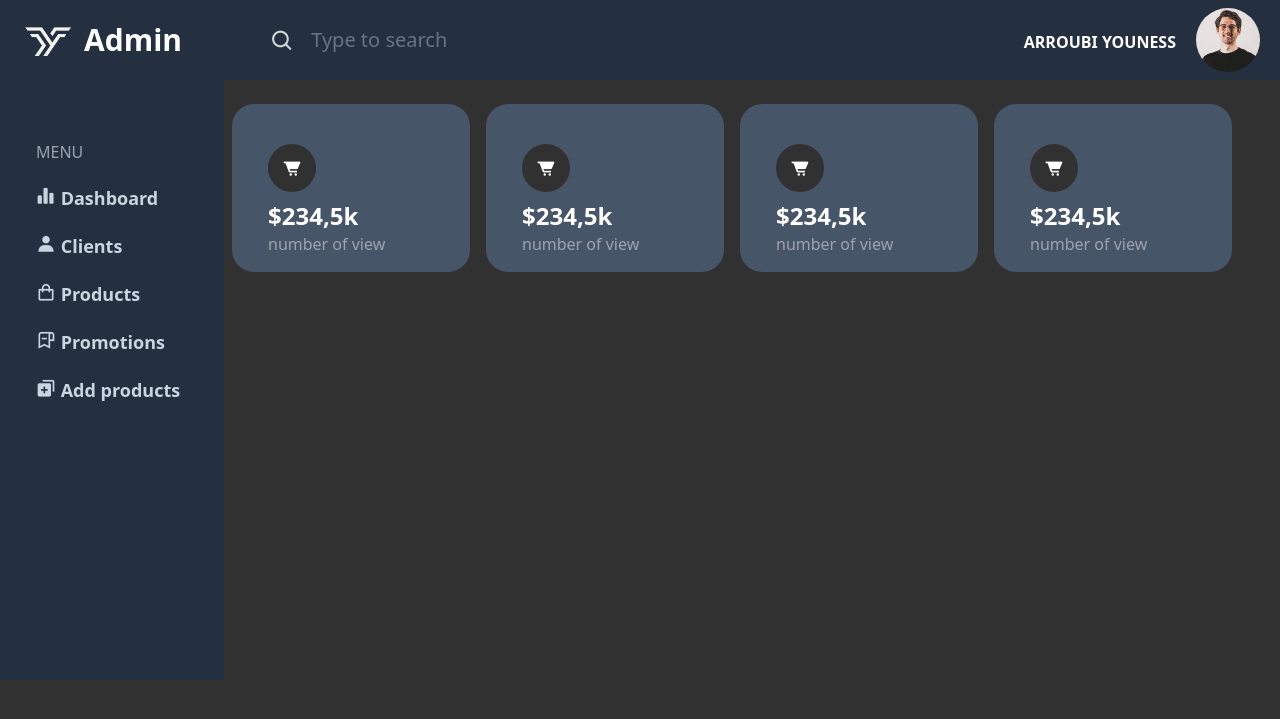
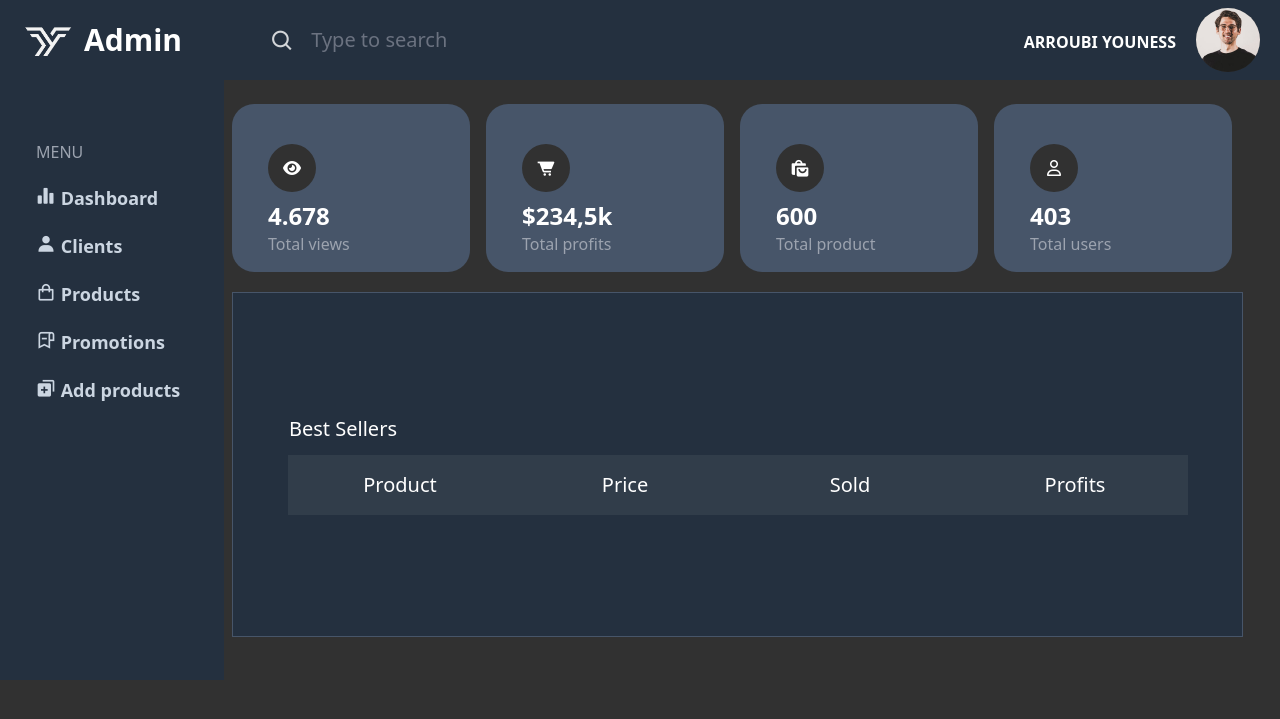
Before and after one commit to younessaitbenyssa/gamingstore, a PHP site: page /public/dashborad.php in a window 1280 px wide. Shown: the top 719 px of the page. Run offline with PHP 8.4, Linux system fonts and the light colour scheme; data that the repository does not hold is empty; some libraries are stand-ins or nearby versions.

Commit message:
commiment

```diff
--- a/public/classes/client.php
+++ b/public/classes/client.php
@@ -93,8 +93,8 @@ class Client {
         $stmt->setFetchMode(PDO::FETCH_ASSOC);
         $stmt->bindParam(':email', $this->getEmail());
         $stmt->execute();
-
         $table = $stmt->fetch();
+        $_SESSION['IDclient']=$table['id'];
          $a=$this->getEmail();
         if ($table && password_verify($this->password, $table['password'])) {
             header("Location: ../hover.php?mail=$a");
--- a/public/classes/product.php
+++ b/public/classes/product.php
@@ -298,7 +298,7 @@
             $i++;
             }
         }
-        function displayPrdPaymnt (){
+        function displayPrdPaymnt ($id){
             $query = "
             SELECT
             products.productname AS name,
@@ -310,10 +310,10 @@
             products
             JOIN
             cart ON products.prdid = cart.product_cart_id;
+            where customer_id = ?
             ";
-            $statement = $this->pdo->query($query);
-
-
+            $statement = $this->pdo->prepare($query);
+            $statement->execute([$id]);
             $result = $statement->fetchAll(PDO::FETCH_ASSOC);
             $total=0;
             foreach ($result as $vari) {
@@ -421,8 +421,42 @@
             $ins->execute();
             $result = $ins->fetchAll(PDO::FETCH_ASSOC);
             return $result;
+       }
 
-
+       function topsellers(){
+            $ins = $this->pdo->prepare("
+                                        SELECT products.productname as prod,
+                                        products.price as prix,
+                                        products.imglink as link,
+                                        SUM(quantity) AS total_quantity_sold
+                                        FROM commande_produits
+                                        INNER JOIN products
+                                        ON commande_produits.product_id = products.prdid
+                                        GROUP BY product_id
+                                        ORDER BY total_quantity_sold DESC LIMIT 3;");
+            $ins->execute();
+            $table = $ins->fetchAll();
+            foreach ($table as $vari){
+                $profit = $vari['total_quantity_sold']*$vari['prix'];
+                echo "
+                      <div class='flex justify-around w-[900px] h-[60px]  items-center'>
+                <div class='flex gap-2 w-[225px] '>
+                    <img src='images/".$vari['link']."'  class='w-[50px] h-[50px]'>
+                    <h1 class='text-xl text-white'>".$vari['prod']."</h1>
+                </div>
+                <div class='w-[225px]'>
+                    <h1 class='text-xl text-white text-center'>".$vari['prix']." MAD</h1>
+                </div>
+                <div class='w-[225px]'>
+                    <h1 class='text-xl text-green-500 text-center'>".$vari['total_quantity_sold']."</h1>
+                </div>
+                <div class='w-[225px]'>
+                    <h1 class='text-xl text-blue-500 text-center'>".$profit." MAD</h1>
+                </div>
+                </div>
+                <div class='line mx-auto w-[88%]' style='color: rgb(71 85 105);'></div>
+                ";
+            }
        }
 
     }
--- a/public/dashborad.php
+++ b/public/dashborad.php
@@ -6,33 +6,59 @@
     <title>Document</title>
     <link rel="stylesheet" href="./styles.css">
     <link href='https://unpkg.com/boxicons@2.1.4/css/boxicons.min.css' rel='stylesheet'>
+    <script src="https://kit.fontawesome.com/233edd5d97.js" crossorigin="anonymous"></script>
 </head>
 <body class="bg-[rgba(49,49,49)]  bg-cover overflow-hidden">
     <?php require './dashbordfix.php' ?>
+    <div class="flex flex-col gap-5">
         <div class="dashbod flex justify-start gap-4 mr-12 mt-6 ">
             <div class="w-[238px] h-[168px] bg-slate-600 flex flex-col rounded-[22px]">
-            <div class="w-12 h-12 bg-[rgba(49,49,49)] flex justify-center items-center rounded-[50px] mt-10 ml-9 "><i class='bx bxs-cart-alt text-white'></i></div>
-            <div class="text-white font-semibold text-2xl ml-9 mt-2">$234,5k</div>
-            <div class="text-gray-400  ml-9 mb-3">number of view</div>
+                <div class="w-12 h-12 bg-[rgba(49,49,49)] flex justify-center items-center rounded-[50px] mt-10 ml-9 text-white"><i class="fa-solid fa-eye"></i></i></div>
+                <div class="text-white font-semibold text-2xl ml-9 mt-2">4.678</div>
+                <div class="text-gray-400  ml-9 mb-3">Total views</div>
             </div>
             <div class="w-[238px] h-[168px] bg-slate-600 flex flex-col rounded-[22px]">
                 <div class="w-12 h-12 bg-[rgba(49,49,49)] flex justify-center items-center rounded-[50px] mt-10 ml-9 "><i class='bx bxs-cart-alt text-white'></i></div>
                 <div class="text-white font-semibold text-2xl ml-9 mt-2">$234,5k</div>
-            <div class="text-gray-400  ml-9 mb-3">number of view</div>
+                <div class="text-gray-400  ml-9 mb-3">Total profits</div>
             </div>
             <div class="w-[238px] h-[168px] bg-slate-600 flex flex-col rounded-[22px]">
-            <div class="w-12 h-12 bg-[rgba(49,49,49)] flex justify-center items-center rounded-[50px] mt-10 ml-9 "><i class='bx bxs-cart-alt text-white'></i></div>
-            <div class="text-white font-semibold text-2xl ml-9 mt-2">$234,5k</div>
-            <div class="text-gray-400  ml-9 mb-3">number of view</div>
+                <div class="w-12 h-12 bg-[rgba(49,49,49)] flex justify-center items-center rounded-[50px] mt-10 ml-9 "><i class='bx bxs-shopping-bags text-white' ></i></i></div>
+                <div class="text-white font-semibold text-2xl ml-9 mt-2">600</div>
+                <div class="text-gray-400  ml-9 mb-3">Total product</div>
             </div>
             <div class="w-[238px] h-[168px] bg-slate-600 flex flex-col rounded-[22px]">
-            <div class="w-12 h-12 bg-[rgba(49,49,49)] flex justify-center items-center rounded-[50px] mt-10 ml-9 "><i class='bx bxs-cart-alt text-white'></i></div>
-            <div class="text-white font-semibold text-2xl ml-9 mt-2">$234,5k</div>
-            <div class="text-gray-400  ml-9 mb-3">number of view</div>
+                <div class="w-12 h-12 bg-[rgba(49,49,49)] flex justify-center items-center rounded-[50px] mt-10 ml-9 "><i class="fa-regular fa-user text-white"></i></div>
+                <div class="text-white font-semibold text-2xl ml-9 mt-2">403</div>
+                <div class="text-gray-400  ml-9 mb-3">Total users</div>
             </div>
         </div>
+        <div class="w-[1011px] h-[345px]  p-4 flex flex-col justify-center items-center bg-[rgb(36,48,63)] border-slate-600 border-[1px] border-solid">
+            <h1 class="text-xl text-white mr-auto ml-10 mb-3">Best Sellers</h1>
+            <div class="w-[900px] h-[60px] bg-[rgb(49,61,74)] flex items-center justify-center">
+                <ul class="flex  justify-around  w-[100%]">
+                    <div class="w-[225px]">
+                        <li class="flex text-xl text-white justify-center">Product</li>
                     </div>
-    <script >
+                    <div class="w-[225px]">
+                        <li class="flex justify-center text-xl text-white my-auto">Price</li>
+                    </div>
+                    <div class="w-[225px]">
+                        <li class="flex justify-center text-xl text-white my-auto">Sold</li>
+                    </div>
+                    <div class="w-[225px]">
+                        <li class="flex justify-center text-xl text-white my-auto">Profits</li>
+                    </div>
+                </ul>
+            </div>
+            <?php
+                require './classes/product.php';
+                $best = new ProductOperations(0,0);
+                $best->topsellers();
+            ?>
+        </div>
+    </div>
+    <script>
         let a = document.querySelector("#out");
         let b = document.querySelectorAll(".ppp");
 
--- a/public/payment.php
+++ b/public/payment.php
@@ -10,6 +10,7 @@
     <title>Payment</title>
 </head>
 <body class="overflow-x-hidden" style="background-color: rgb(49, 49, 49);">
+    <?php session_start() ?>
        <div class="text-3xl text-[#EBDD36] font-bold  relative top-7 left-[40px]  ">Payment information</div>
        <div class="flex w-11/12 ml-10 mt-12">
           <div class="information_custmor flex flex-col w-1/2">
@@ -93,17 +94,16 @@
              </div>
             <div class="overflow-y-auto h-[400px] no-scrollbar mr-2">
                 <?php
+                    $id = $_SESSION['IDclient'];
                     include './classes/product.php';
                     $paymentpage = new ProductOperations(0,0);
-                    $paymentpage->displayPrdPaymnt();
+                    $paymentpage->displayPrdPaymnt($id);
 
                 ?>
 
          </div>
         </div>
         </div>
-
-
     <script src="./script.js"></script>
     <script src="./payment.js"></script>
 </body>
--- a/public/sign_in.php
+++ b/public/sign_in.php
@@ -7,7 +7,10 @@
     <title>Document</title>
 </head>
 <body>
-
+    <?php
+        session_start();
+        $_SESSION['verify'] = 10;
+    ?>
 
      <div class="back_signin py-14" >
 
--- a/public/styles.css
+++ b/public/styles.css
@@ -1688,10 +1688,6 @@ input[type="range"]::-webkit-slider-thumb{
   top: 37%;
 }
 
-.top-\[450px\]{
-  top: 450px;
-}
-
 .top-\[48\%\]{
   top: 48%;
 }
@@ -2175,6 +2171,10 @@ input[type="range"]::-webkit-slider-thumb{
   height: 300px;
 }
 
+.h-\[345px\]{
+  height: 345px;
+}
+
 .h-\[400px\]{
   height: 400px;
 }
@@ -2219,6 +2219,10 @@ input[type="range"]::-webkit-slider-thumb{
   height: 600px;
 }
 
+.h-\[60px\]{
+  height: 60px;
+}
+
 .h-\[80\%\]{
   height: 80%;
 }
@@ -2323,6 +2327,10 @@ input[type="range"]::-webkit-slider-thumb{
   width: 1000px;
 }
 
+.w-\[1011px\]{
+  width: 1011px;
+}
+
 .w-\[110px\]{
   width: 110px;
 }
@@ -2359,6 +2367,10 @@ input[type="range"]::-webkit-slider-thumb{
   width: 21%;
 }
 
+.w-\[225px\]{
+  width: 225px;
+}
+
 .w-\[238px\]{
   width: 238px;
 }
@@ -2453,6 +2465,10 @@ input[type="range"]::-webkit-slider-thumb{
 
 .w-\[80\%\]{
   width: 80%;
+}
+
+.w-\[88\%\]{
+  width: 88%;
 }
 
 .w-\[90\%\]{
@@ -2762,6 +2778,11 @@ input[type="range"]::-webkit-slider-thumb{
   background-color: rgb(49 49 49 / var(--tw-bg-opacity));
 }
 
+.bg-\[rgb\(49\2c 61\2c 74\)\]{
+  --tw-bg-opacity: 1;
+  background-color: rgb(49 61 74 / var(--tw-bg-opacity));
+}
+
 .bg-\[rgba\(0\2c 0\2c 0\2c 0\.5\)\]{
   background-color: rgba(0,0,0,0.5);
 }
@@ -3074,9 +3095,19 @@ input[type="range"]::-webkit-slider-thumb{
   color: rgb(245 158 11 / var(--tw-text-opacity));
 }
 
+.text-blue-500{
+  --tw-text-opacity: 1;
+  color: rgb(59 130 246 / var(--tw-text-opacity));
+}
+
 .text-gray-400{
   --tw-text-opacity: 1;
   color: rgb(156 163 175 / var(--tw-text-opacity));
+}
+
+.text-green-500{
+  --tw-text-opacity: 1;
+  color: rgb(34 197 94 / var(--tw-text-opacity));
 }
 
 .text-red-400{
```
Also changed, not shown: public/detail.php (+4 -4 lines), public/hover.php (+7 -5 lines). Lines whose indentation alone changed are shown as unchanged.
